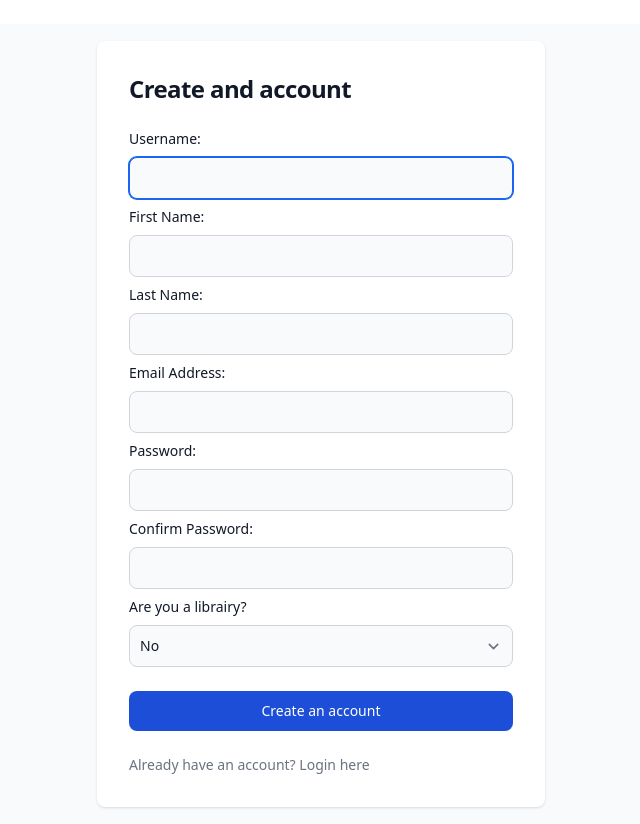
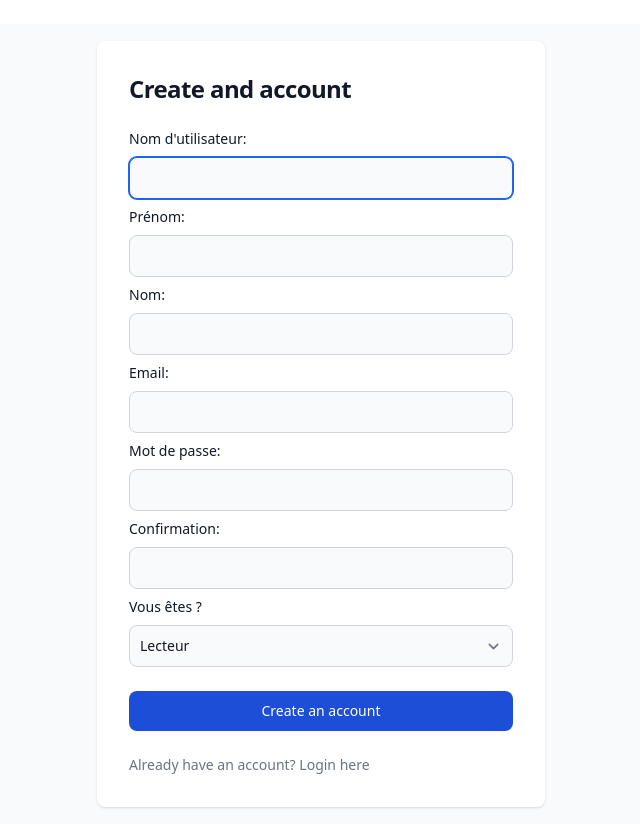
Before and after one commit to adxl/jojo-wango-library, a Django app: page /register/ in a window 1280 px wide. Shown: the part 68-892 px from the top of the page, without its empty margins (319-959 px from the left). Run offline with Django 4.2, Linux system fonts and the light colour scheme; some libraries are stand-ins or nearby versions.

Commit message:
add roles to user

```diff
--- a/app/settings.py
+++ b/app/settings.py
@@ -10,6 +10,7 @@ For the full list of settings and their values, see
 https://docs.djangoproject.com/en/4.1/ref/settings/
 """
 
+import os
 from pathlib import Path
 from typing import Any, Dict, List
 
@@ -130,7 +131,10 @@ USE_TZ = True
 # Static files (CSS, JavaScript, Images)
 # https://docs.djangoproject.com/en/4.1/howto/static-files/
 
-STATIC_URL = 'static/'
+STATIC_URL = 'staticfiles/'
+STATICFILES_DIRS = (
+    os.path.join(BASE_DIR, 'app/staticfiles'),
+)
 
 # Default primary key field type
 # https://docs.djangoproject.com/en/4.1/ref/settings/#default-auto-field
--- a/pyproject.toml
+++ b/pyproject.toml
@@ -25,6 +25,7 @@ reportMissingImports = true
 reportMissingTypeStubs = false
 reportUnknownMemberType=false
 reportUnknownArgumentType=false
+reportUnknownVariableType=false
 reportUntypedFunctionDecorator=false
 reportGeneralTypeIssues=false
 reportMissingParameterType=true
--- a/users/forms.py
+++ b/users/forms.py
@@ -9,14 +9,13 @@ class UserRegisterForm(UserCreationForm):
     inputAttr = "bg-gray-50 border border-gray-300 text-gray-900 sm:text-sm rounded-lg focus:ring-primary-600 focus:border-primary-600 block w-full p-2.5 dark:bg-gray-700 dark:border-gray-600 dark:placeholder-gray-400 dark:text-white dark:focus:ring-blue-500 dark:focus:border-blue-500"
     selectAttr = "bg-gray-50 border border-gray-300 text-gray-900 sm:text-sm rounded-lg focus:ring-primary-600 focus:border-primary-600 block w-full p-2.5 dark:bg-gray-700 dark:border-gray-600 dark:placeholder-gray-400 dark:text-white dark:focus:ring-blue-500 dark:focus:border-blue-500"
 
-    first_name = forms.CharField(required=True, label='First Name')
-    last_name = forms.CharField(required=True, label='Last Name')
-    email = forms.EmailField(required=True, label='Email Address')
-    password1 = forms.CharField(required=True, label='Password', widget=forms.PasswordInput)
-    password2 = forms.CharField(required=True, label='Confirm Password', widget=forms.PasswordInput)
-    username = forms.CharField(required=True, label='Username')
-    role = forms.ChoiceField(choices=[('no', 'No'), ('yes', 'Yes')], label='Are you a librairy?')
-
+    first_name = forms.CharField(required=True, label='Prénom')
+    last_name = forms.CharField(required=True, label='Nom')
+    email = forms.EmailField(required=True, label='Email')
+    password1 = forms.CharField(required=True, label='Mot de passe', widget=forms.PasswordInput)
+    password2 = forms.CharField(required=True, label='Confirmation', widget=forms.PasswordInput)
+    username = forms.CharField(required=True, label="Nom d'utilisateur")
+    role = forms.ChoiceField(choices=[('READER', 'Lecteur'), ('LIBRARIAN', 'Libraire')], label='Vous êtes ?')
 
     first_name.widget.attrs.update({'class': inputAttr})
     last_name.widget.attrs.update({'class': inputAttr})
@@ -26,7 +25,6 @@ class UserRegisterForm(UserCreationForm):
     username.widget.attrs.update({'class': inputAttr})
     role.widget.attrs.update({'class': selectAttr})
 
-
     class Meta(UserCreationForm.Meta):
         model = User
         fields = UserCreationForm.Meta.fields + ('first_name', 'last_name', 'email')
--- a/users/views.py
+++ b/users/views.py
@@ -1,41 +1,37 @@
 from django.contrib import messages
 from django.contrib.auth import authenticate, login
+from django.contrib.auth.models import User
 from django.db import models
 from django.shortcuts import redirect, render
 
 from users.forms import UserRegisterForm
 
-from .models import UserProfile
+from .models import Profile
 
 
 def register(request):
-    if request.method == 'POST':
+    if request.method == "POST":
         form = UserRegisterForm(request.POST)
         if form.is_valid():
 
             form.save()
-            username = form.cleaned_data.get('username')
-            password = form.cleaned_data.get('password1')
+            username = form.cleaned_data.get("username")
+            password = form.cleaned_data.get("password1")
+            role = form.cleaned_data.get("role")
 
+            user = User.objects.get(username=username)
 
-            user = authenticate(username=username, password=password)
+            Profile.objects.create(user=user, role=role)
 
-            if form.cleaned_data.get('role') == 'yes':
-                # Here is the problem , I want to update the role field in the userprofile model
+            user_login = authenticate(username=username, password=password)
+            login(request, user_login)
 
-                user_profile = UserProfile.objects.get(user=user)
-                user_profile.role = 'librairy'
-                user_profile.save()
+            messages.success(request, f"Account created for {username}!")
 
-
-
-
-            login(request, user)
-
-            messages.success(request, f'Account created for {username}!')
-
-            return redirect('login')
+            return redirect("login")
     else:
         form = UserRegisterForm()
 
-    return render(request, '../templates/registration/register.html' , {'form': form})
+    return render(
+        request, "../templates/registration/register.html", {"form": form}
+    )
```
Also changed, not shown: templates/index.html (+9 -8 lines), users/models.py (+3 -4 lines), users/migrations/0002_profile_delete_userprofile.py (added), 4 other files.
